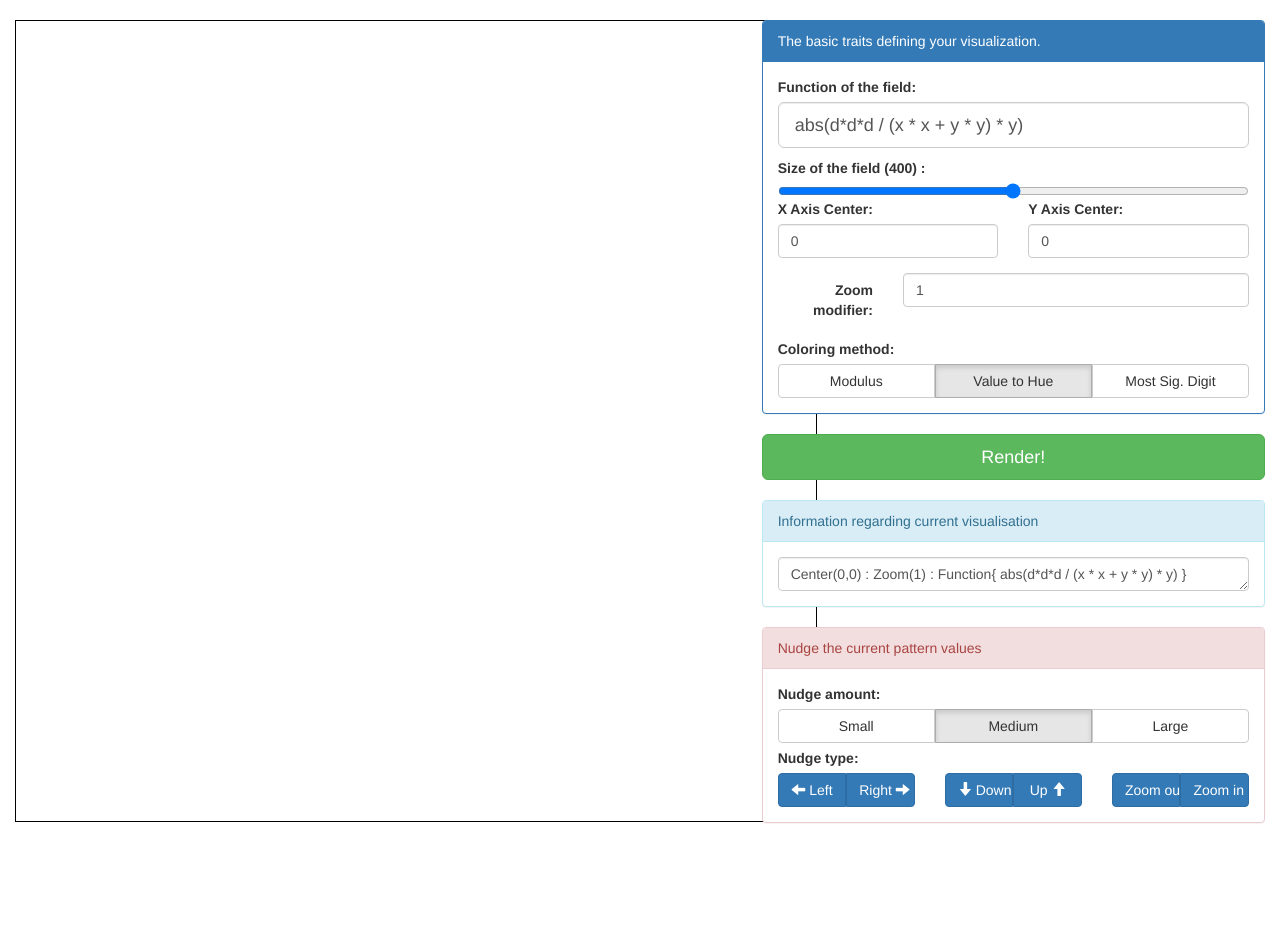
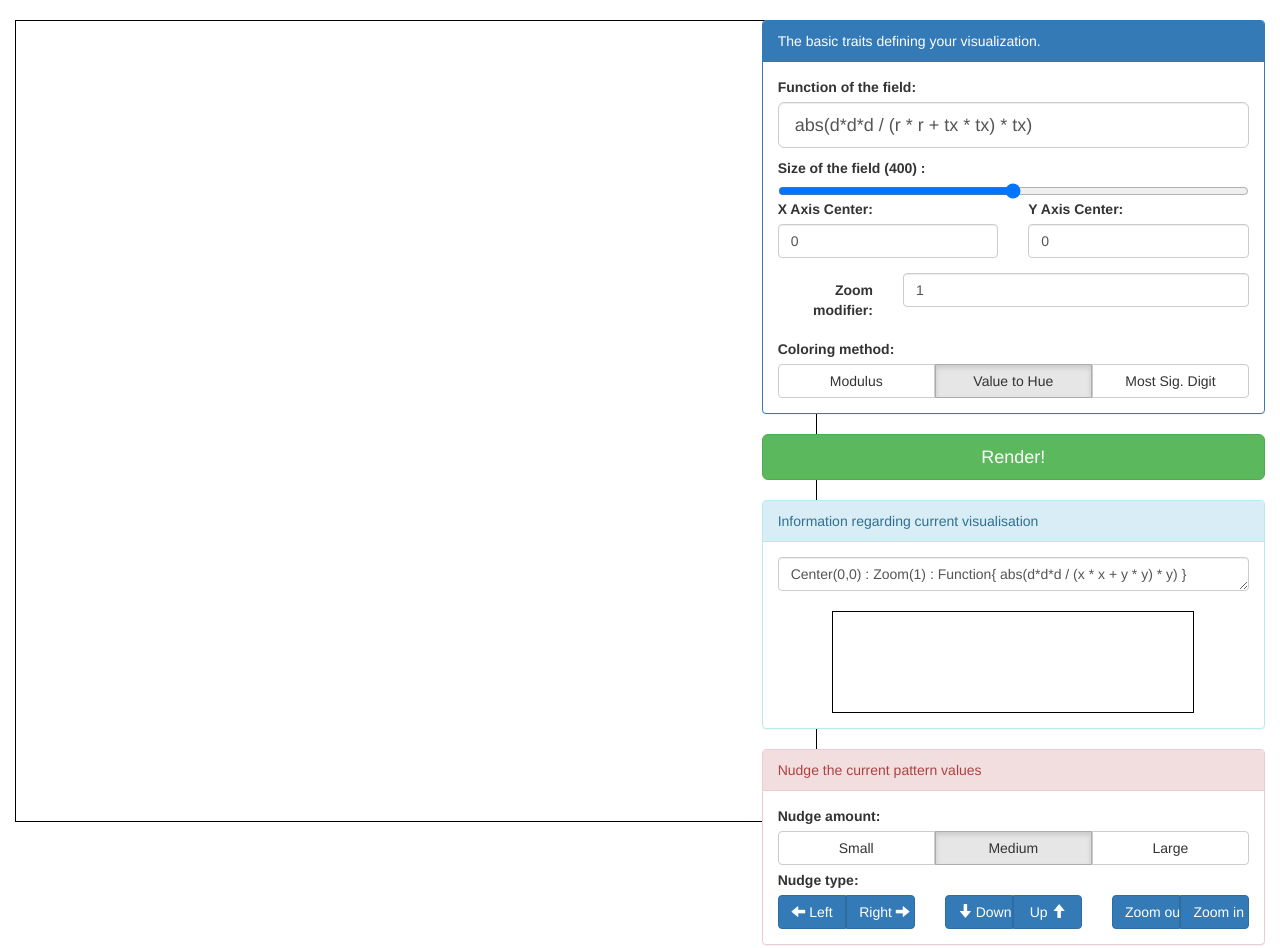
Before and after one commit to jhancock532/field-visualiser, a plain HTML site: page index.html in a window 1280 px wide. Before the commit the page ends 843 px from the top, so only its background shows below. Drawn offline with nearby package versions, Linux system fonts and the light colour scheme; a script that the page names is missing.

Commit message:
Added the spectrum canvas

```diff
--- a/index.html
+++ b/index.html
@@ -17,7 +17,7 @@
         <div class="panel-body">
           <!-- the field function -->
           <label for="functionInput">Function of the field:</label>
-          <input id="functionInput" type="text" class="form-control input-lg" value="abs(d*d*d / (x * x + y * y) * y)"/>
+          <input id="functionInput" type="text" class="form-control input-lg" value="abs(d*d*d / (r * r + tx * tx) * tx)"/>
 
           <!-- the field size -->
           <label style="margin-top: 10px;" for="fieldSizeInput">Size of the field (<span id="fieldSizeSpan">400</span>) :</label>
@@ -63,6 +63,7 @@
         <div class="panel-heading">Information regarding current visualisation</div>
         <div class = "panel-body text-center">
           <textarea class="form-control" rows="1" cols="80" id="informationOutput">Center(0,0) : Zoom(1) : Function{ abs(d*d*d / (x * x + y * y) * y) }</textarea>
+          <canvas id="hueSpectrumCanvas" width="360" height="100" style="border:1px solid #000000; margin-top: 20px;"></canvas>
         </div>
       </div>
 
```
